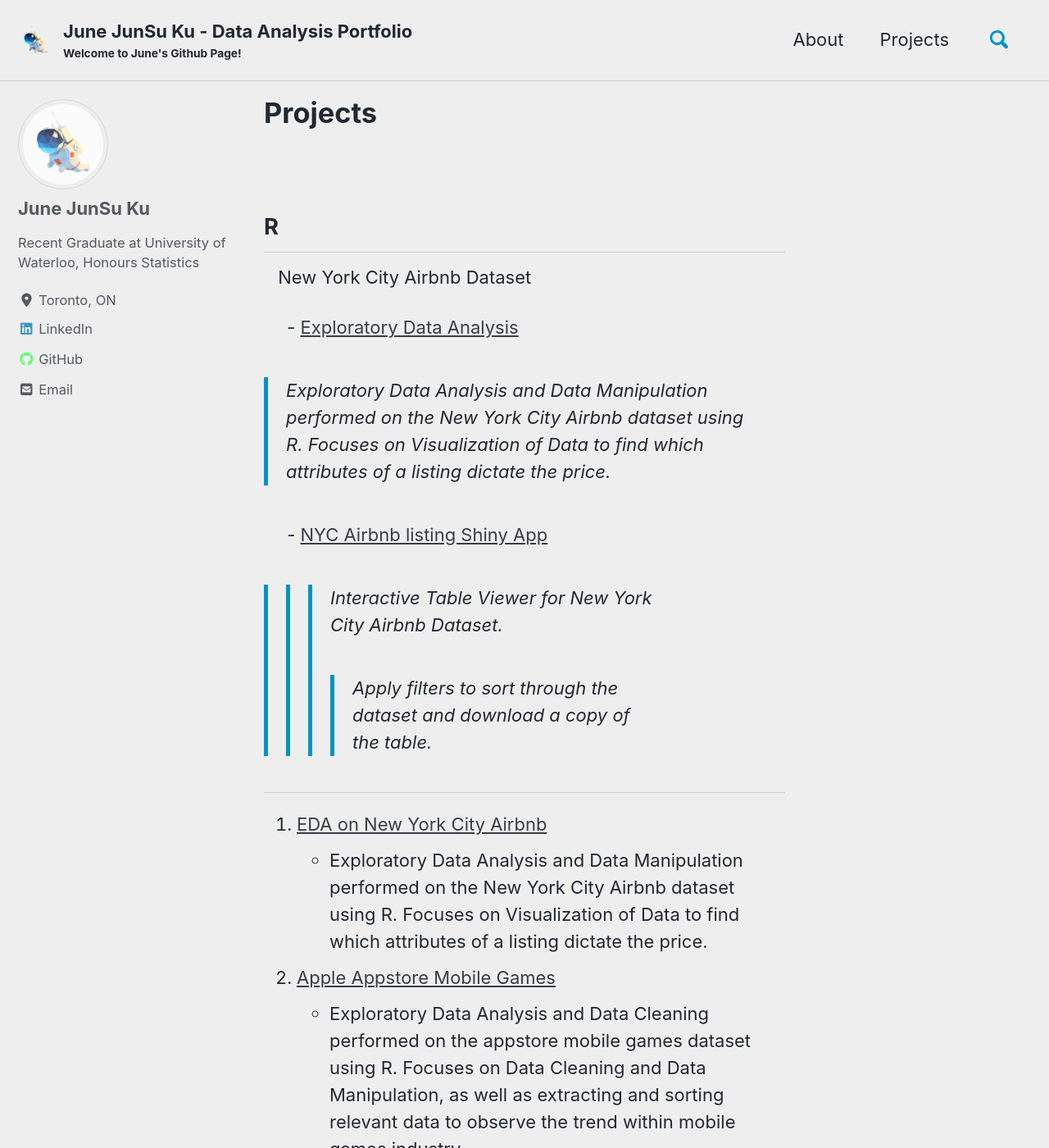
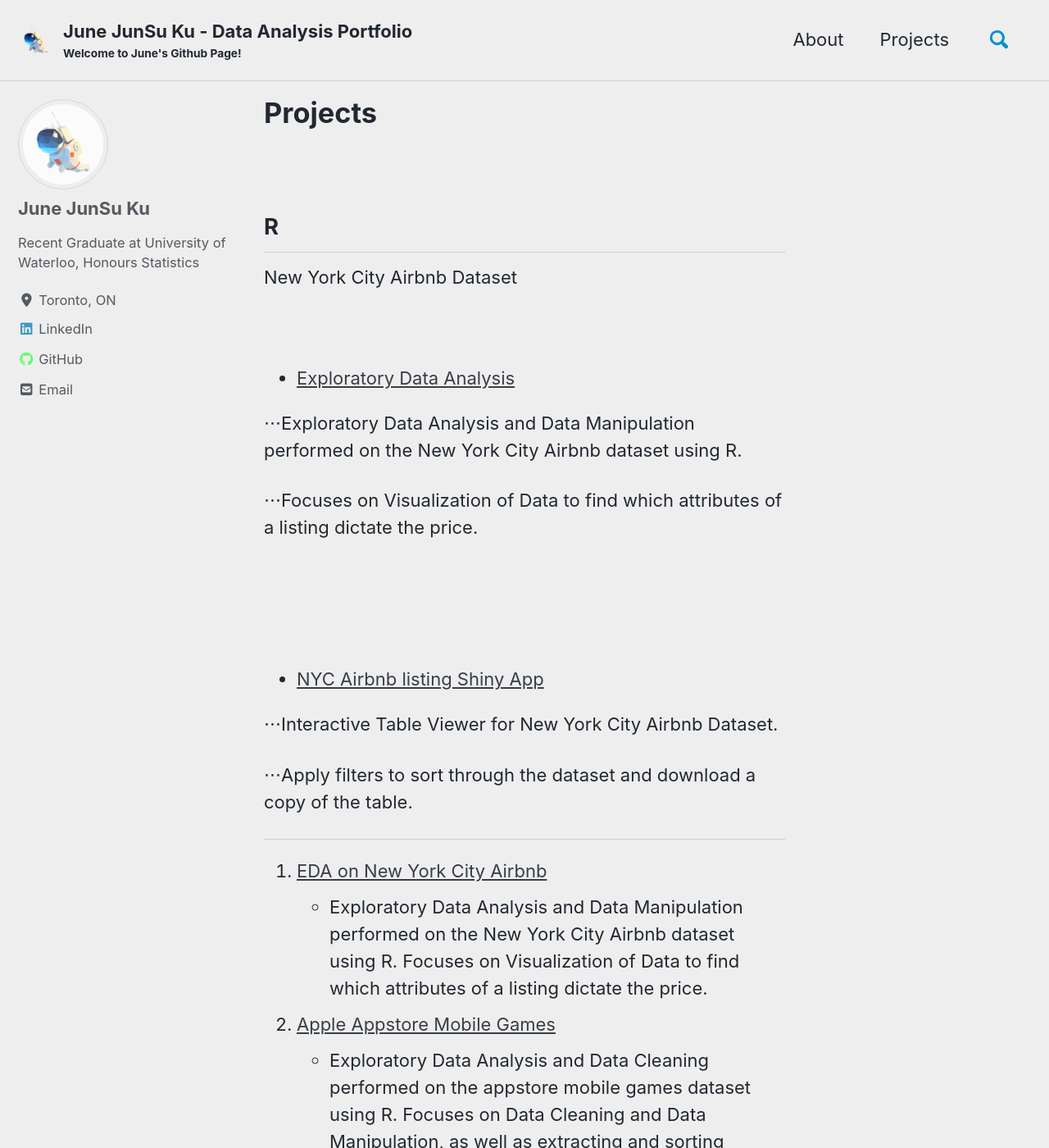
Before and after one commit to junsu-ku/junsu-ku.github.io, a Jekyll site: the page built from _pages/projects.md, in a window 1280 px wide and 1400 px high. Shown: the whole window at 82% size. Built offline with Jekyll 4.4.1, drawn with Linux system fonts in a browser that asks for light colours; cached includes are drawn as plain includes; nearby versions of some CDN libraries; some of the changed lines change nothing that is shown.

Commit message:
project editted

```diff
--- a/_pages/projects.md
+++ b/_pages/projects.md
@@ -9,16 +9,23 @@
 __R__
 -----
 
-&ensp; New York City Airbnb Dataset
+New York City Airbnb Dataset
 
-&ensp;&ensp; - [Exploratory Data Analysis](/nyc_airbnb/)
+&ensp;
+- [Exploratory Data Analysis](/nyc_airbnb/)
 
-> Exploratory Data Analysis and Data Manipulation performed on the New York City Airbnb dataset using R.
-> Focuses on Visualization of Data to find which attributes of a listing dictate the price.
+⋅⋅⋅Exploratory Data Analysis and Data Manipulation performed on the New York City Airbnb dataset using R.
 
-&ensp;&ensp; - [NYC Airbnb listing Shiny App](https://junsu-ku.shinyapps.io/listing_viewer_shiny_app/)
->>> Interactive Table Viewer for New York City Airbnb Dataset.
->>>> Apply filters to sort through the dataset and download a copy of the table.
+⋅⋅⋅Focuses on Visualization of Data to find which attributes of a listing dictate the price.
+
+<br/>
+
+&ensp;
+- [NYC Airbnb listing Shiny App](https://junsu-ku.shinyapps.io/listing_viewer_shiny_app/)
+
+⋅⋅⋅Interactive Table Viewer for New York City Airbnb Dataset.
+
+⋅⋅⋅Apply filters to sort through the dataset and download a copy of the table.
 
 -----
 
```
